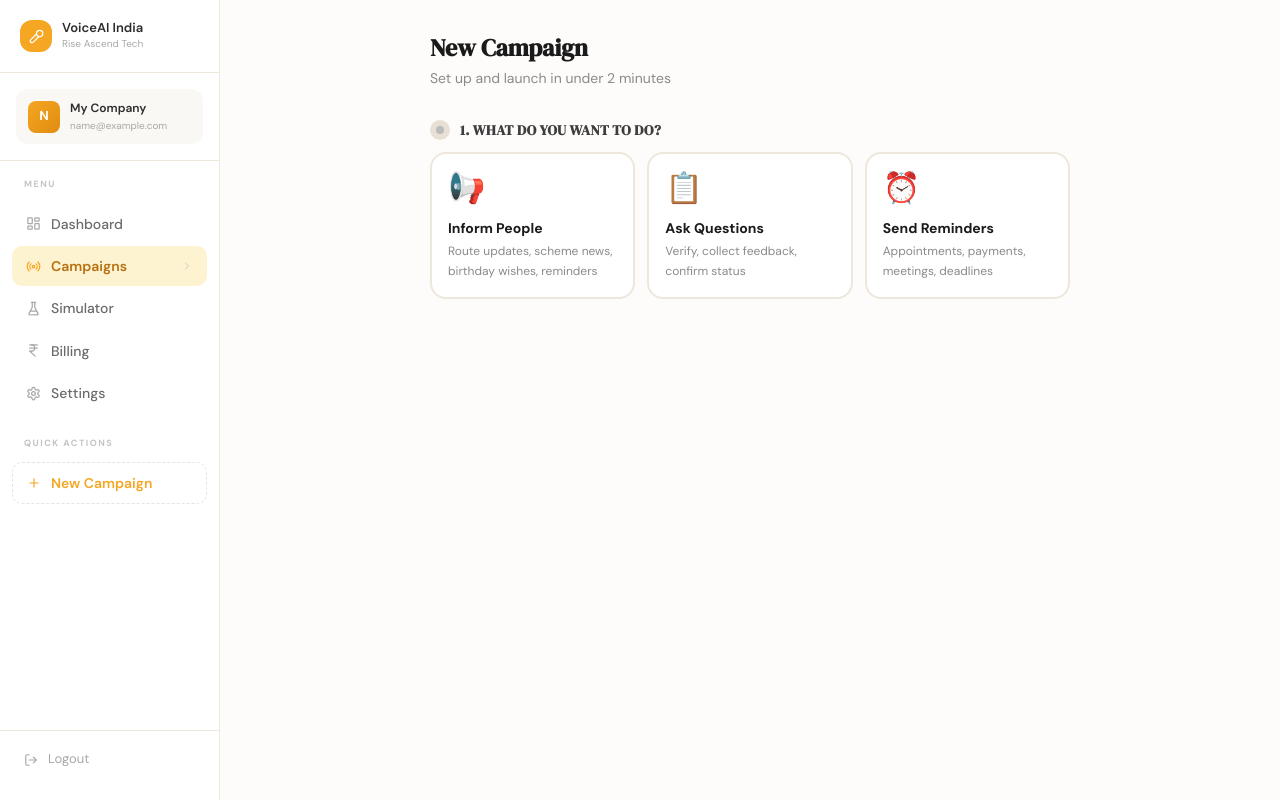
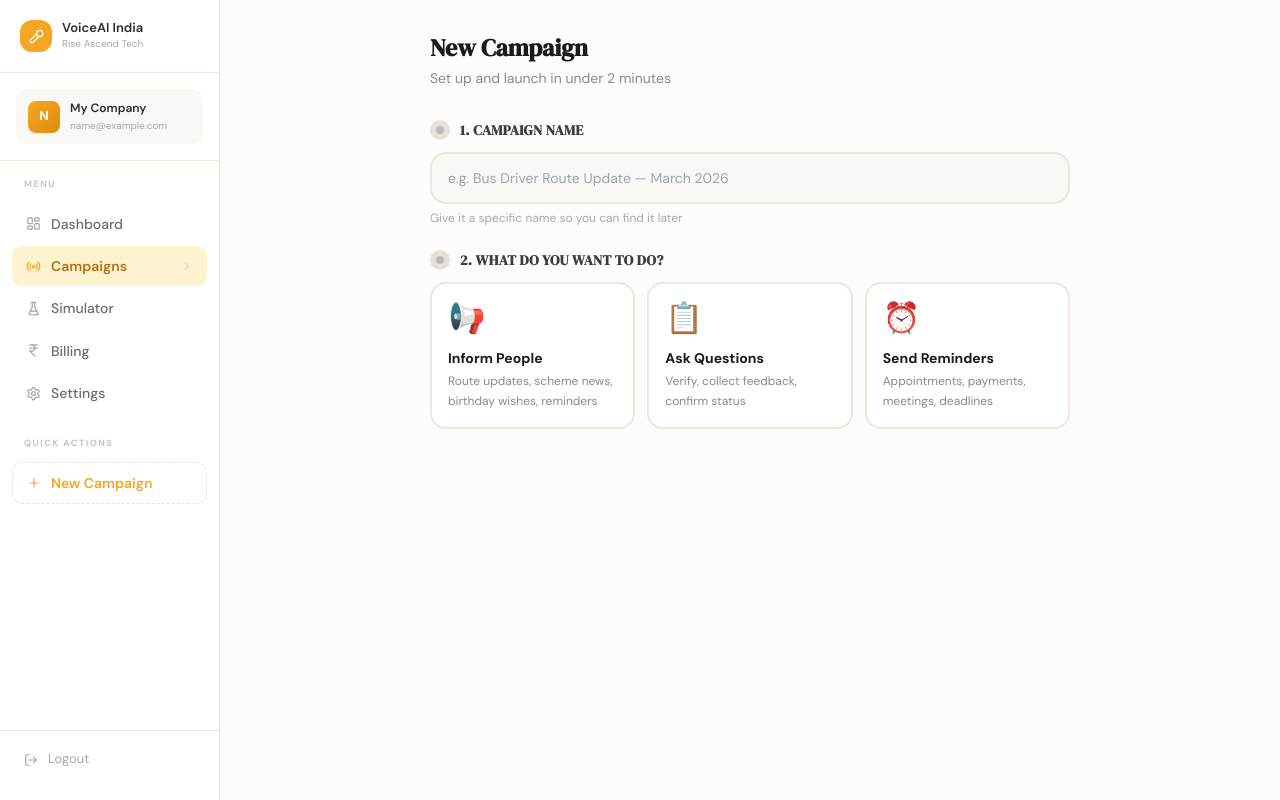
Before and after one commit to RuhiModi/AI-Voice-Call-Automation, a React (Vite) app in the folder frontend/: page /dashboard/campaigns/new in a window 1280 px wide. Built offline with nearby package versions, Linux system fonts and the light colour scheme; sample sign-in values are in the browser's storage.

Commit message:
Update CreateCampaign.jsx

```diff
--- a/frontend/src/pages/CreateCampaign.jsx
+++ b/frontend/src/pages/CreateCampaign.jsx
@@ -60,6 +60,7 @@ export default function CreateCampaign() {
   const fileRef   = useRef(null)
   const pdfRef    = useRef(null)
 
+  const [campaignName, setCampaignName] = useState('')          // user-given campaign name
   const [mode,         setMode]         = useState(null)        // 'announcement' | 'survey' | 'reminder'
   const [lang,         setLang]         = useState('gu')
   const [message,      setMessage]      = useState('')          // announcement template
@@ -165,9 +166,8 @@ export default function CreateCampaign() {
     setLoading(true)
     try {
       // 1. Create campaign
-      const autoName = `${selectedMode.title} — ${new Date().toLocaleDateString('en-IN', { day:'2-digit', month:'short', year:'2-digit' })}`
       const payload = {
-        name:                 autoName,
+        name:                 campaignName.trim() || `${selectedMode.title} — ${new Date().toLocaleDateString('en-IN', { day:'2-digit', month:'short', year:'2-digit' })}`,
         campaign_type:        mode,
         language_priority:    lang,
         script_type:          mode === 'survey' ? 'pdf' : 'manual',
@@ -236,7 +236,7 @@ export default function CreateCampaign() {
               className="w-full py-3.5 bg-[#1a1a1a] text-white rounded-2xl font-semibold text-sm">
               Watch Live Results →
             </button>
-            <button onClick={() => { setLaunched(false); setMode(null); setMessage(''); setContactFile(null); setContactCols([]); setPreviewRow(null); setPdfFile(null) }}
+            <button onClick={() => { setLaunched(false); setCampaignName(''); setMode(null); setMessage(''); setContactFile(null); setContactCols([]); setPreviewRow(null); setPdfFile(null) }}
               className="w-full py-3.5 border-2 border-[#e0d9ce] text-[#525252] rounded-2xl font-semibold text-sm">
               Create Another Campaign
             </button>
@@ -247,7 +247,7 @@ export default function CreateCampaign() {
   }
 
   const preview = buildPreview()
-  const canLaunch = mode && contactFile && advanced.persona_tone &&
+  const canLaunch = campaignName.trim() && mode && contactFile && advanced.persona_tone &&
     (advanced.schedule_mode === 'now' || !!advanced.schedule_start) &&
     (mode === 'survey' ? !!pdfFile : !!message.trim())
 
@@ -260,8 +260,27 @@ export default function CreateCampaign() {
         <p className="text-[#8a8a8a] text-sm">Set up and launch in under 2 minutes</p>
       </div>
 
-      {/* ── STEP 1: Mode ─────────────────────────────────────── */}
-      <Section label="1. What do you want to do?" done={!!mode}>
+      {/* ── STEP 1: Campaign Name ───────────────────────────── */}
+      <Section label="1. Campaign Name" done={campaignName.trim().length > 0}>
+        <input
+          value={campaignName}
+          onChange={e => setCampaignName(e.target.value)}
+          placeholder={
+            !mode ? 'e.g. Bus Driver Route Update — March 2026'
+            : mode === 'announcement' ? 'e.g. Bus Driver Route Update — March 2026'
+            : mode === 'survey' ? 'e.g. Beneficiary Verification — Taluka North'
+            : 'e.g. EMI Reminder — April Batch'
+          }
+          className={`w-full border-2 rounded-2xl px-4 py-3.5 text-sm outline-none transition-all
+            ${!campaignName.trim()
+              ? 'border-[#ede7dc] bg-[#faf8f4] focus:border-[#1a1a1a]'
+              : 'border-[#1a1a1a] bg-white'}`}
+        />
+        <p className="text-xs text-[#aaa] mt-1.5">Give it a specific name so you can find it later</p>
+      </Section>
+
+      {/* ── STEP 2: Mode ─────────────────────────────────────── */}
+      <Section label="2. What do you want to do?" done={!!mode}>
         <div className="grid grid-cols-1 sm:grid-cols-3 gap-3">
           {MODES.map(m => (
             <button key={m.id} onClick={() => setMode(m.id)}
@@ -299,7 +318,7 @@ export default function CreateCampaign() {
 
       {/* ── STEP 2: Language ──────────────────────────────────── */}
       {mode && (
-        <Section label="2. Language" done={true}>
+        <Section label="3. Language" done={true}>
           <div className="flex gap-2">
             {LANGS.map(l => (
               <button key={l.code} onClick={() => setLang(l.code)}
@@ -319,7 +338,7 @@ export default function CreateCampaign() {
 
       {/* ── STEP 3: Contact File ──────────────────────────────── */}
       {mode && (
-        <Section label="3. Upload your contact list" done={!!contactFile}>
+        <Section label="4. Upload your contact list" done={!!contactFile}>
           <div
             onDrop={onDrop}
             onDragOver={e => { e.preventDefault(); setDragOver(true) }}
@@ -385,7 +404,7 @@ export default function CreateCampaign() {
 
       {/* ── STEP 4a: Message (Announcement / Reminder) ─────────── */}
       {mode && mode !== 'survey' && (
-        <Section label="4. Write your message" done={message.trim().length > 10}>
+        <Section label="5. Write your message" done={message.trim().length > 10}>
 
           {/* Variable insert buttons — only if columns detected */}
           {contactCols.filter(c => c.toLowerCase() !== 'phone' && c.toLowerCase() !== 'mobile').length > 0 && (
@@ -447,7 +466,7 @@ export default function CreateCampaign() {
 
       {/* ── STEP 4b: PDF Upload (Survey) ─────────────────────── */}
       {mode === 'survey' && (
-        <Section label="4. Upload your question script (PDF)" done={!!pdfFile}>
+        <Section label="5. Upload your question script (PDF)" done={!!pdfFile}>
           <div
             onClick={() => !pdfFile && pdfRef.current?.click()}
             className={`border-2 border-dashed rounded-2xl transition-all
@@ -485,7 +504,7 @@ export default function CreateCampaign() {
 
       {/* ── STEP 5: Schedule — MANDATORY ─────────────────────── */}
       {mode && (
-        <Section label="5. When to start calling?" done={advanced.schedule_mode === 'now' || !!advanced.schedule_start}>
+        <Section label="6. When to start calling?" done={advanced.schedule_mode === 'now' || !!advanced.schedule_start}>
           <div className="grid grid-cols-2 gap-3 mb-3">
             {[
               { id: 'now',      emoji: '⚡', label: 'Start Now',    sub: 'Calls begin immediately' },
@@ -519,7 +538,7 @@ export default function CreateCampaign() {
 
       {/* ── STEP 6: Agent Settings — VISIBLE, MANDATORY tone ──── */}
       {mode && (
-        <Section label="6. Agent settings" done={!!advanced.persona_tone}>
+        <Section label="7. Agent settings" done={!!advanced.persona_tone}>
           {/* Tone — mandatory */}
           <div className="mb-5">
             <label className="block text-xs font-bold text-[#3d3d3d] uppercase tracking-wider mb-2">
@@ -584,6 +603,7 @@ export default function CreateCampaign() {
               <div className="flex items-center gap-3 px-5 py-4 bg-[#f5f5f5] rounded-2xl">
                 <div className="flex gap-1">
                   {[
+                    !!campaignName.trim(),
                     !!mode,
                     !!contactFile,
                     mode === 'survey' ? !!pdfFile : message.trim().length > 10,
@@ -594,12 +614,13 @@ export default function CreateCampaign() {
                   ))}
                 </div>
                 <p className="text-sm text-[#8a8a8a]">
-                  {!mode ? 'Choose what kind of call to make'
+                  {!campaignName.trim() ? 'Give your campaign a name (Step 1)'
+                    : !mode ? 'Choose what kind of call to make'
                     : !contactFile ? 'Upload your contact list'
                     : mode === 'survey' && !pdfFile ? 'Upload your question PDF'
                     : !message.trim() && mode !== 'survey' ? 'Write your message'
                     : advanced.schedule_mode === 'schedule' && !advanced.schedule_start ? 'Set a schedule date & time'
-                    : !advanced.persona_tone ? 'Choose agent tone (Step 6)'
+                    : !advanced.persona_tone ? 'Choose agent tone (Step 7)'
                     : 'Almost there!'}
                 </p>
               </div>
```
